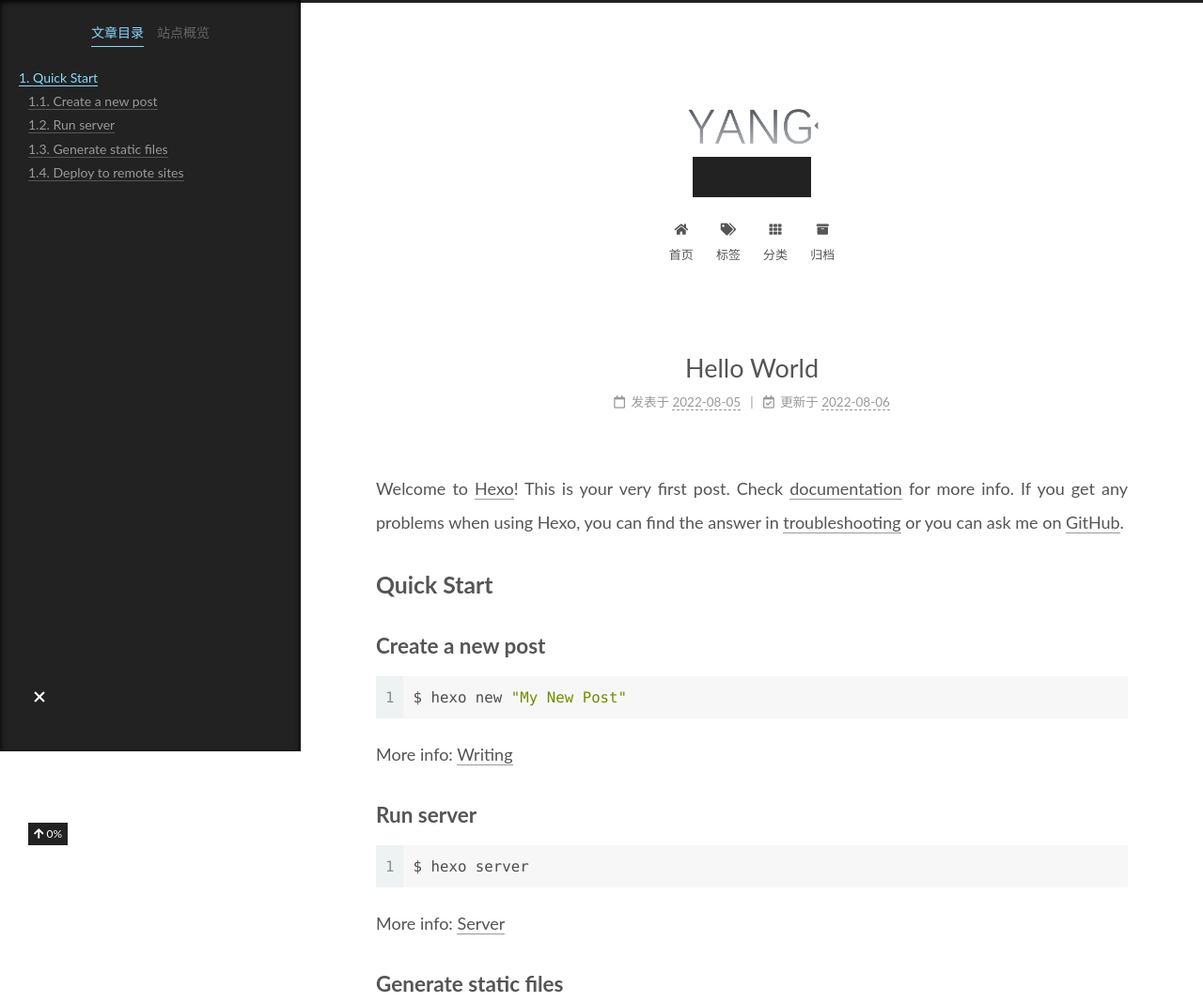
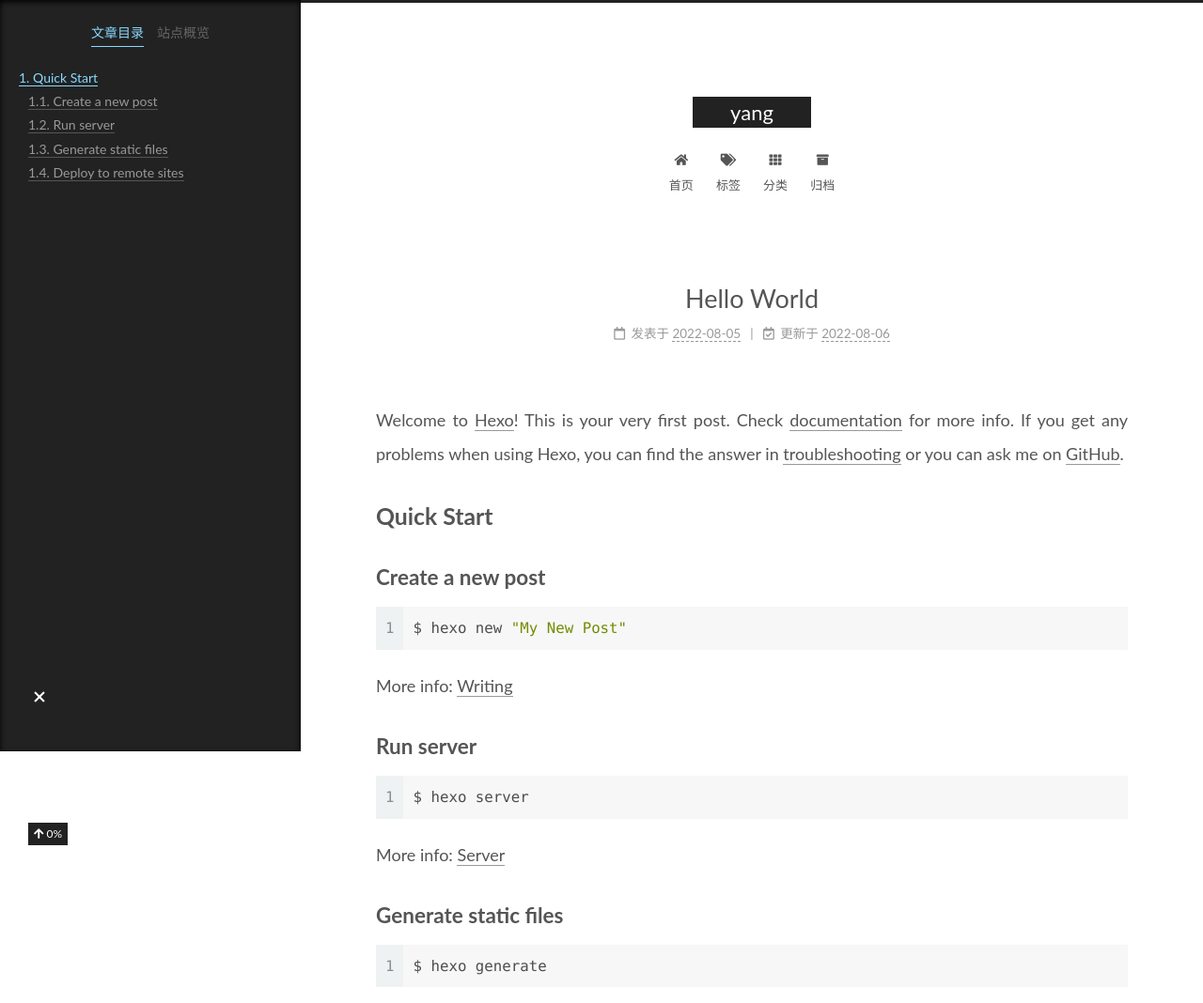
Before and after one commit to 222Byang/222Byang.github.io, a plain HTML site: page 2022/08/05/21-46-36/index.html in a window 1280 px wide. Shown: the top 1068 px of the page at 94% size. Drawn offline with Linux system fonts and the light colour scheme; some packages are replaced by stand-ins of ours; a script that the page names is missing.

Commit message:
Site updated: 2022-08-06 16:02:39

```diff
--- a/2022/08/05/21-46-36/index.html
+++ b/2022/08/05/21-46-36/index.html
@@ -93,12 +93,7 @@
     </div>
   </div>
 
-  <div class="site-meta custom-logo">
-      <div class="site-meta-headline">
-        <a>
-          <img class="custom-logo-image" src="/uploads/custom-logo.png" alt="yang">
-        </a>
-      </div>
+  <div class="site-meta">
 
     <a href="/" class="brand" rel="start">
       <span class="logo-line-before"><i></i></span>
```
Also changed, not shown: 2022/08/05/21-57-30/index.html (+1 -6 lines), archives/2022/08/index.html (+1 -6 lines), archives/2022/index.html (+1 -6 lines), archives/index.html (+1 -6 lines), categories/index.html (+1 -6 lines), categories/note/index.html (+1 -6 lines), index.html (+1 -6 lines), tags/index.html (+1 -6 lines), tags/note/index.html (+1 -6 lines), tags/离散数学1/index.html (+1 -6 lines).
